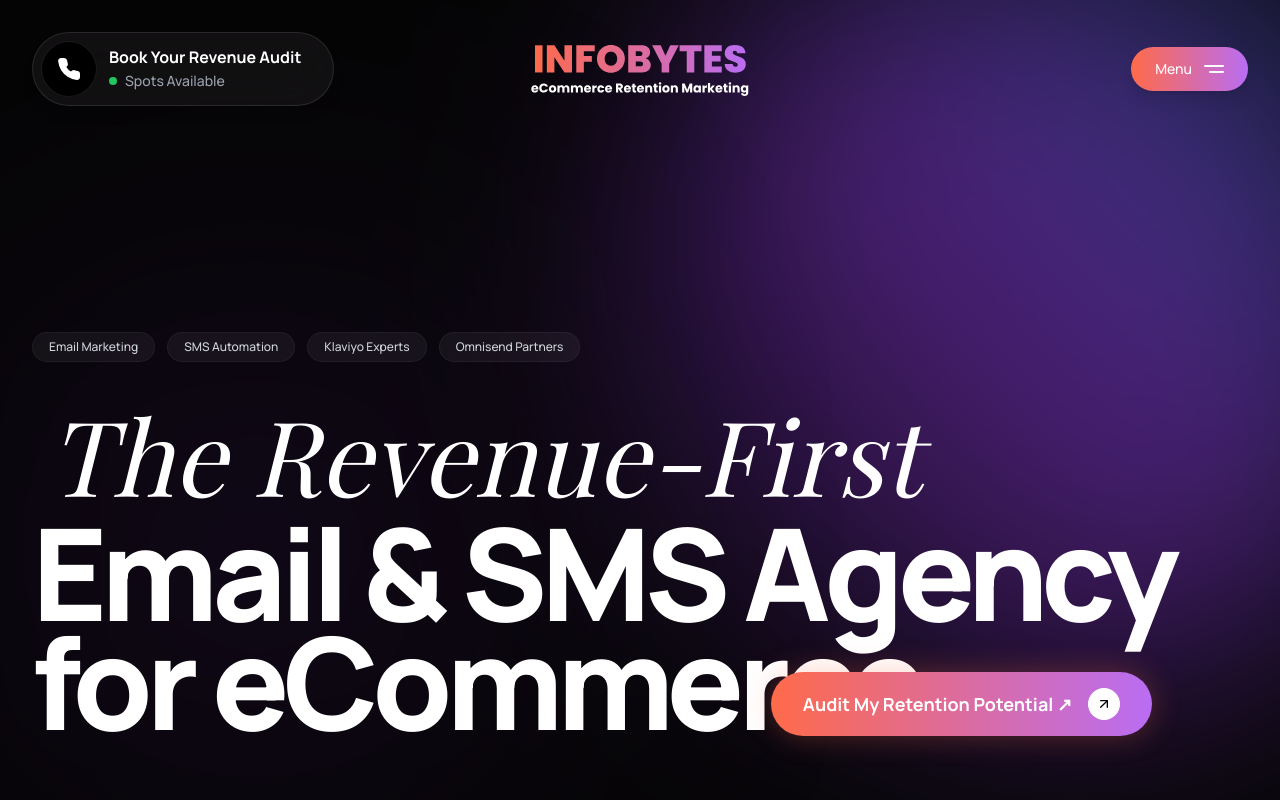
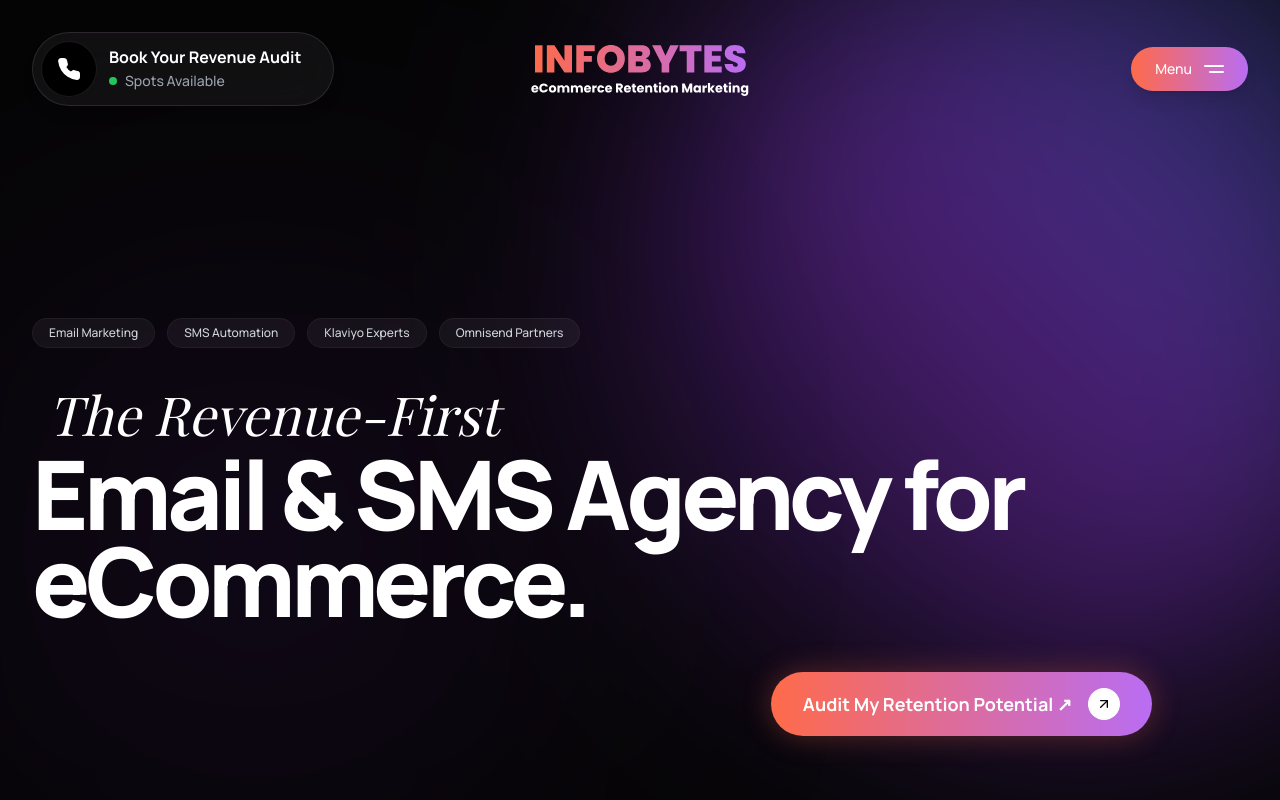
Before and after one commit to sheri-dhillon/infobytes, a React (Vite) app: page / in a window 1280 px wide. Shown: the top 800 px of the page. Built offline with nearby package versions, Linux system fonts and the light colour scheme; a web font is replaced by a local one.

Commit message:
Update Hero.tsx

```diff
--- a/components/Hero.tsx
+++ b/components/Hero.tsx
@@ -40,19 +40,19 @@ export const Hero: React.FC = () => {
           {/* Main Typography */}
           <div className="flex flex-col relative z-20">
             {/* Part 1: Smaller, Serif, Italic */}
-            <h1 className="text-[2.4rem] sm:text-5xl md:text-6xl lg:text-[5.5rem] xl:text-[6.5rem] leading-[0.95] font-serif italic text-white mb-3 md:ml-4 animate-slide-up-fade" style={{ animationDelay: '200ms' }}>
+            <h1 className="text-[clamp(2.25rem,4.2vw,5.25rem)] leading-[0.95] font-serif italic text-white mb-3 md:ml-4 animate-slide-up-fade" style={{ animationDelay: '200ms' }}>
                {CONFIG.headline_part1}
             </h1>
             {/* Part 2: Huge, Sans, Bold, Caps */}
             {CONFIG.headline_part2 ? (
-              <h2 className="text-[10.5vw] sm:text-[9vw] md:text-[5.75rem] lg:text-[6.75rem] xl:text-[8rem] leading-[0.9] md:leading-[0.85] font-black tracking-tighter text-white mix-blend-overlay opacity-90 animate-slide-up-fade" style={{ animationDelay: '400ms' }}>
+              <h2 className="text-[clamp(3.25rem,7.5vw,7.75rem)] leading-[0.9] font-black tracking-tighter text-white mix-blend-overlay opacity-90 animate-slide-up-fade" style={{ animationDelay: '400ms' }}>
                 {CONFIG.headline_part2}
               </h2>
             ) : null}
           </div>
 
           {/* Floating CTA Button */}
-          <div className="flex justify-start md:justify-end md:mr-0 lg:mr-24 mt-8 md:-mt-8 lg:-mt-16 relative z-30 animate-fade-in" style={{ animationDelay: '600ms' }}>
+           <div className="flex justify-start md:justify-end lg:pr-24 mt-8 md:mt-10 lg:mt-12 relative z-30 animate-fade-in" style={{ animationDelay: '600ms' }}>
              <Link to={CONFIG.cta_link} className="group relative px-6 py-3 md:px-8 md:py-4 bg-gradient-to-r from-brand-orange to-brand-purple text-white rounded-full flex items-center gap-3 md:gap-4 transition-all hover:scale-105 shadow-[0_0_30px_rgba(255,107,74,0.3)] hover:shadow-[0_0_40px_rgba(185,109,243,0.4)]">
                 <span className="font-bold text-sm md:text-base lg:text-lg">{CONFIG.cta_text}</span>
                 <div className="w-6 h-6 md:w-8 md:h-8 bg-white rounded-full flex items-center justify-center transition-transform group-hover:rotate-45">
```
